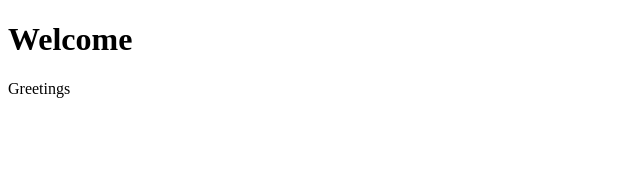
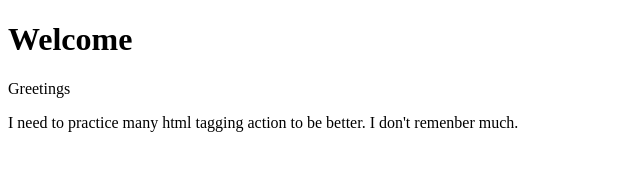
Before and after one commit to albertocolon/hello-world, a plain HTML site: page index.html in a window 1280 px wide. Shown: the whole page, without its empty margins (0-640 px from the left). Drawn offline with Linux system fonts and the light colour scheme.

Commit message:
Practice 2
More text to continue practicing.

```diff
--- a/index.html
+++ b/index.html
@@ -8,5 +8,7 @@
 <h1>Welcome</h1>
 <p>Greetings</p>
 
+<p>I need to practice many html tagging action to be better. I don't remenber much. </p>
+
 </body>
 </html>
```
